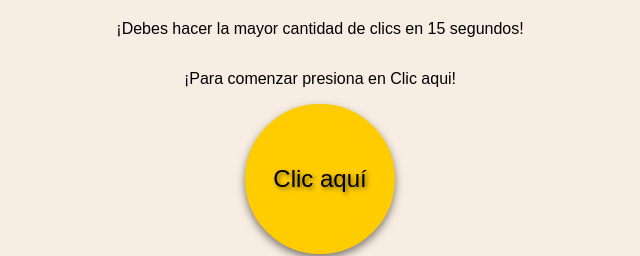
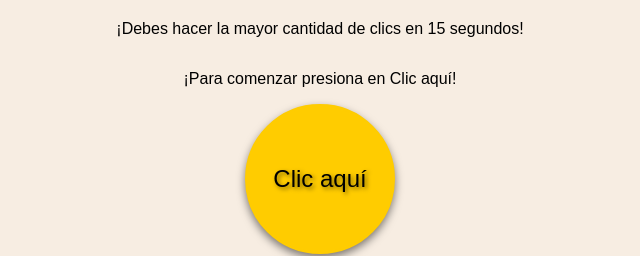
Before and after one commit to CristianLorenzo11/juego-de-hacer-clic, a plain HTML site: page index.html in a window 1280 px wide. Shown: the part 309-565 px from the top of the page, 320-960 px from the left. Drawn offline with Linux system fonts and the light colour scheme.

Commit message:
Update index.html

```diff
--- a/index.html
+++ b/index.html
@@ -11,7 +11,7 @@
     <img id="logo" src="lux.png" alt="Logo">
     <h1>Clicker </h1>
     <p>¡Debes hacer la mayor cantidad de clics en 15 segundos!</p>
-    <p>¡Para comenzar presiona en Clic aqui!</p>
+    <p>¡Para comenzar presiona en Clic aquí!</p>
 
     <button id="clickButton" onclick=" ContadordeClic()">Clic aquí</button>
     <p id="numeros"></p>
```
